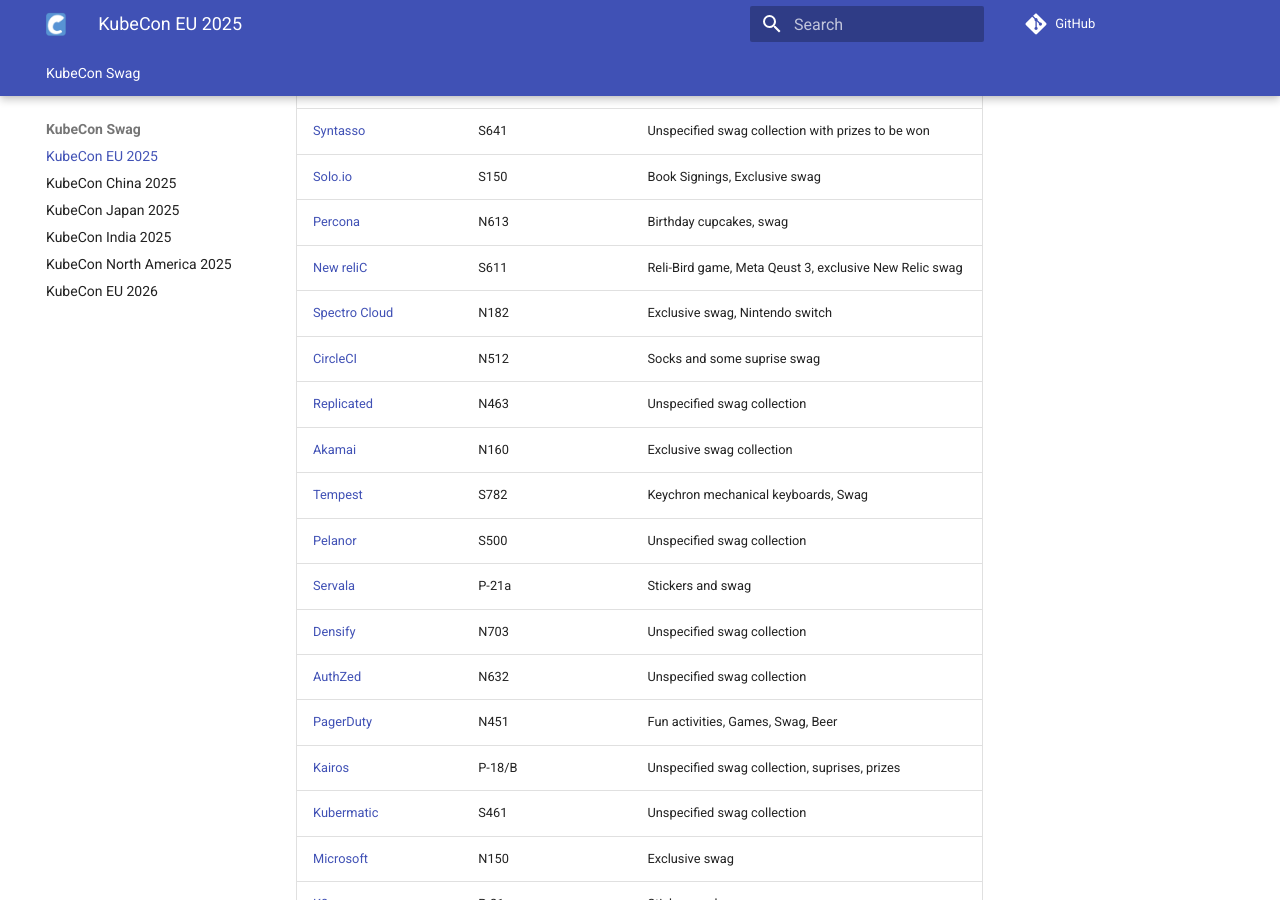
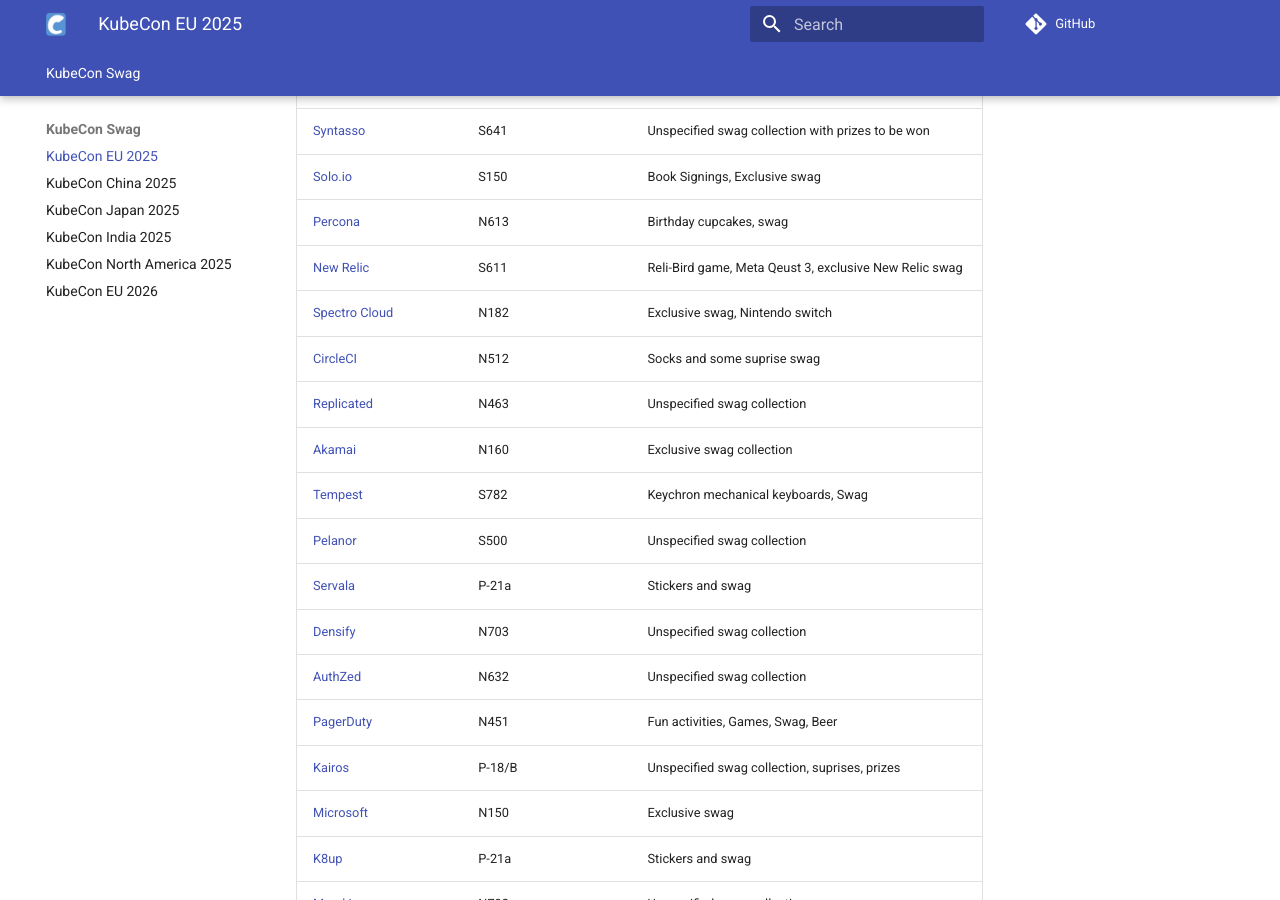
Before and after one commit to certdirectory/KubeCon, an MkDocs documentation site: the page built from docs/KubeCon/EU2025.md, in a window 1280 px wide and 900 px high, scrolled down 390 px. Built offline with MkDocs 1.6.1 and Material for MkDocs 9.7.7, drawn with Linux system fonts in a browser that asks for light colours; comment, search, counter and statistics services are not loaded; some of the changed text lies outside the part shown.

Commit message:
removing redundant data

```diff
--- a/docs/KubeCon/EU2025.md
+++ b/docs/KubeCon/EU2025.md
@@ -10,7 +10,7 @@
 [Syntasso](https://www.linkedin.com/company/syntasso) | S641 | Unspecified swag collection with prizes to be won
 [Solo.io](https://www.linkedin.com/company/solo.io) | S150 | Book Signings, Exclusive swag
 [Percona](https://www.linkedin.com/company/percona) | N613 | Birthday cupcakes, swag
-[New reliC](https://www.linkedin.com/company/new-relic-inc-) | S611 | Reli-Bird game, Meta Qeust 3, exclusive New Relic swag
+[New Relic](https://www.linkedin.com/company/new-relic-inc-) | S611 | Reli-Bird game, Meta Qeust 3, exclusive New Relic swag
 [Spectro Cloud](https://www.linkedin.com/company/spectro-cloud) | N182 | Exclusive swag, Nintendo switch
 [CircleCI](https://www.linkedin.com/company/circleci) | N512 | Socks and some suprise swag
 [Replicated](https://www.linkedin.com/company/replicated/) | N463 | Unspecified swag collection
@@ -22,7 +22,6 @@
 [AuthZed](https://www.linkedin.com/company/authzed/) | N632 | Unspecified swag collection
 [PagerDuty](https://www.linkedin.com/company/pagerduty/) | N451 | Fun activities, Games, Swag, Beer
 [Kairos](https://www.linkedin.com/company/kairos-oss/) | P-18/B | Unspecified swag collection, suprises, prizes
-[Kubermatic](https://www.linkedin.com/company/kubermatic/) | S461 | Unspecified swag collection
 [Microsoft](https://www.linkedin.com/company/microsoft/) | N150 | Exclusive swag
 [K8up](https://www.linkedin.com/company/vshn-ag/posts/) | P-21a | Stickers and swag
 [Mend.io](https://www.linkedin.com/company/mend-io/) | N702 | Unspecified swag collection
@@ -41,6 +40,5 @@
 [NetBird](https://www.linkedin.com/company/netbirdio/) | S691 | Exclusive swag
 [SUSE](https://www.linkedin.com/company/suse/) | S160 | Party in Picadilly, Unspecified swag collection
 [groundcover](https://www.linkedin.com/company/groundcover-com/) | N462 | Unspecified swag collection
-[Nutanix](https://www.linkedin.com/company/nutanix/) | S210 | Exclusive swag
 [Backstage from Spotify](https://www.linkedin.com/showcase/backstage-from-spotify/)| N663 | Unspecified swag collection
 [SquaredUp](https://www.linkedin.com/company/squared-up-limited/) | N753 | Lego swag
```
